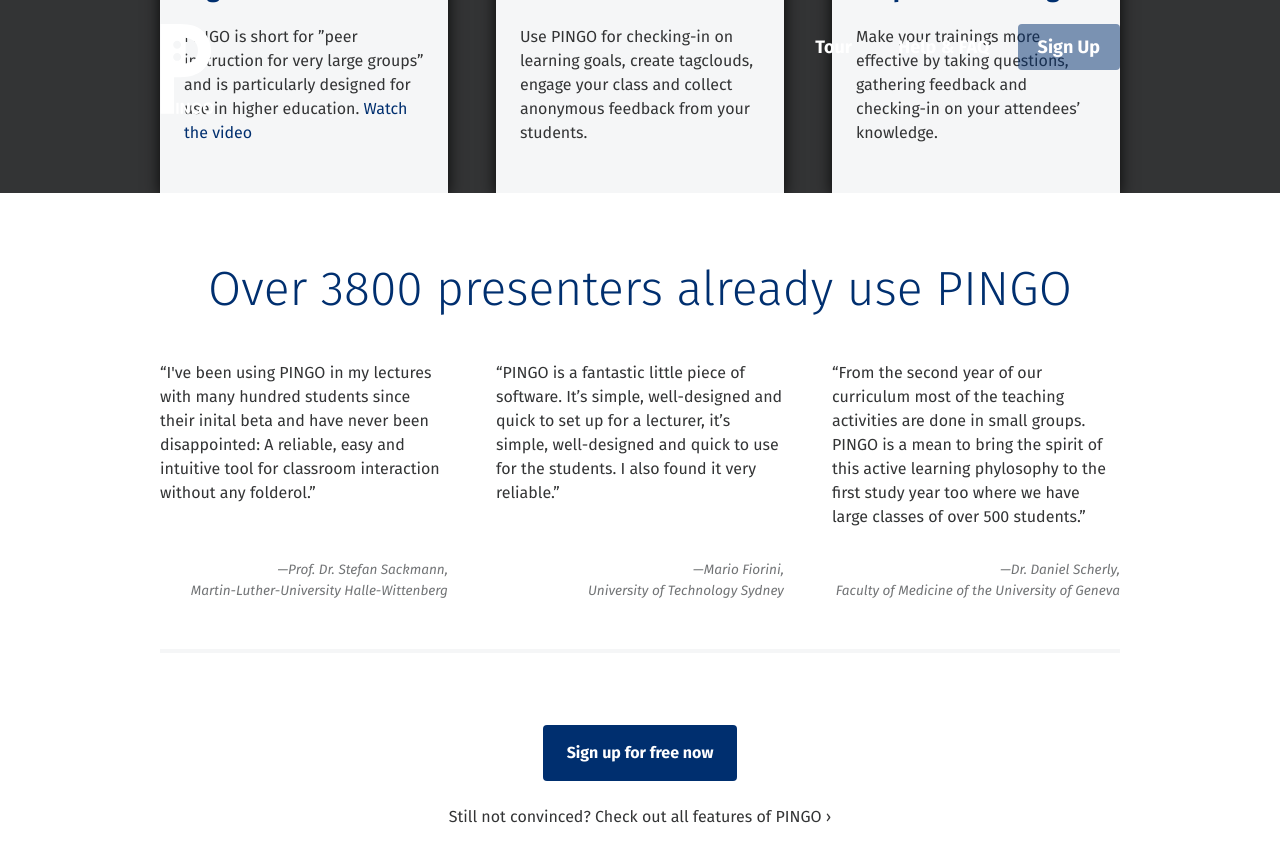
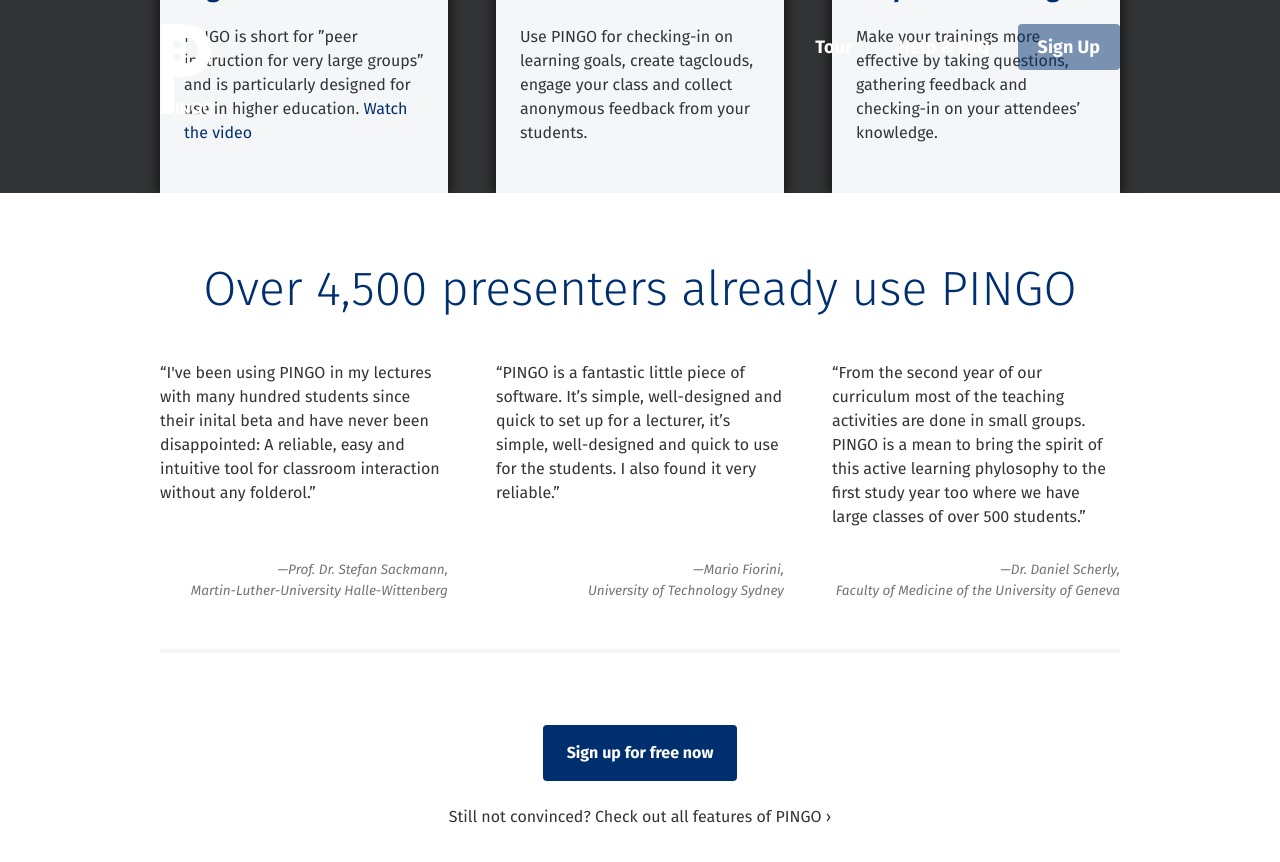
Before and after one commit to PingoUPB/pingoupb.github.io, a Jekyll site: the page built from index.html, in a window 1280 px wide and 900 px high, scrolled down 1535 px. Shown: the top 862 px of the window. Built offline with Jekyll 4.4.1, drawn with Linux system fonts in a browser that asks for light colours; nearby versions of some CDN libraries; Markdown is read by kramdown in place of the engine named in the settings.

Commit message:
updates user count to current numbers (~4500)

```diff
--- a/_includes/container/testimonials.de.html
+++ b/_includes/container/testimonials.de.html
@@ -1,6 +1,6 @@
 <section class="testimonials">
 	<div class="centered">
-		<h1 class="testimonials__title">Über 3800 Vortragende nutzen PINGO bereits</h1>
+		<h1 class="testimonials__title">Über 4.500 Vortragende nutzen PINGO bereits</h1>
 		<div class="grid">
 
 			{% for q in site.data.testimonials_de %}
--- a/_includes/container/testimonials.en.html
+++ b/_includes/container/testimonials.en.html
@@ -1,6 +1,6 @@
 <section class="testimonials">
 	<div class="centered">
-		<h1 class="testimonials__title">Over 3800 presenters already use PINGO</h1>
+		<h1 class="testimonials__title">Over 4,500 presenters already use PINGO</h1>
 		<div class="grid">
 
 			{% for q in site.data.testimonials %}
```
